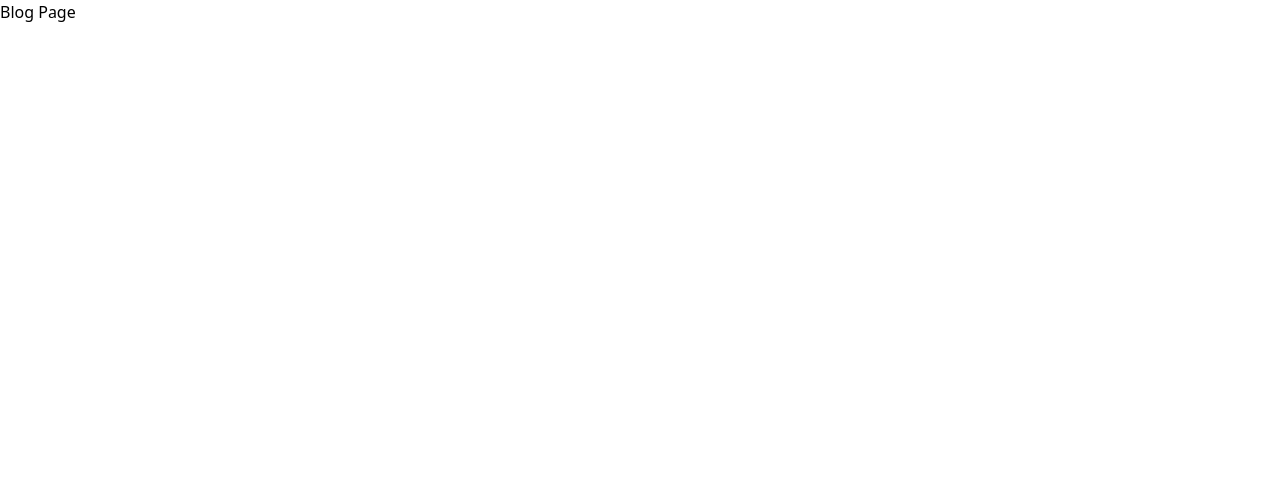
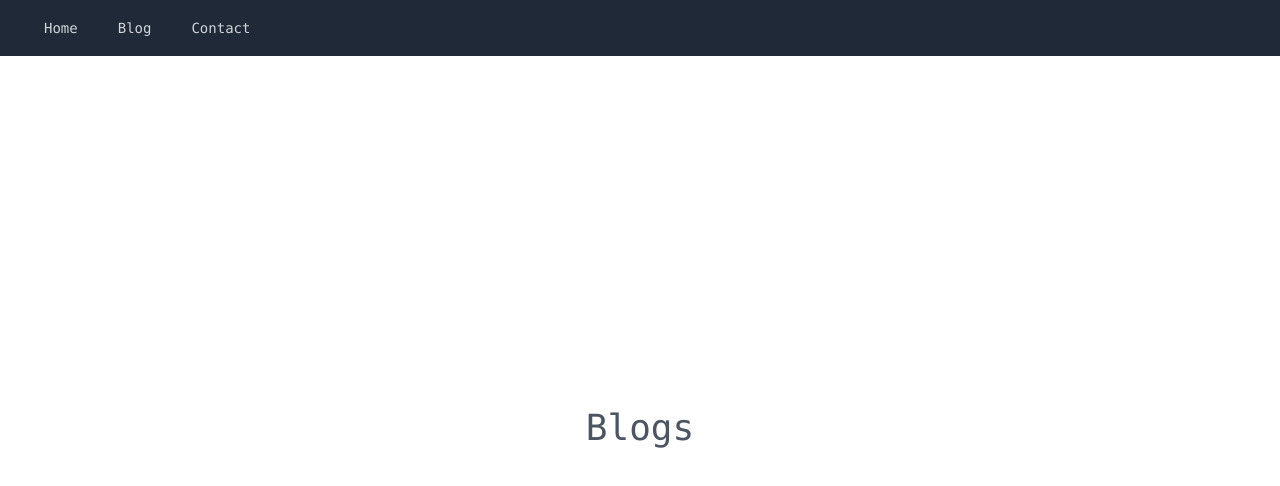
Before and after one commit to DaisukeHirabayashi/next-tutorial, a Next.js app: page /blogs in a window 1280 px wide. Shown: the top 486 px of the page. Built offline with nearby package versions, Linux system fonts and the light colour scheme.

Commit message:
layoutでラップするように変更

```diff
--- a/pages/blogs.js
+++ b/pages/blogs.js
@@ -1,6 +1,10 @@
+import Layout from "../components/Layout";
+
 const Blogs = () => {
   return (
-    <div>Blog Page</div>
+    <Layout title="Blog">
+      <p className='text-4xl'>Blogs</p>
+    </Layout>
   )
 }
 
```
